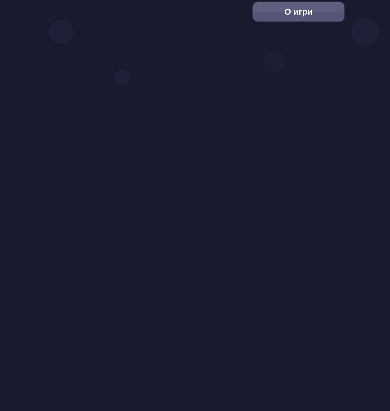
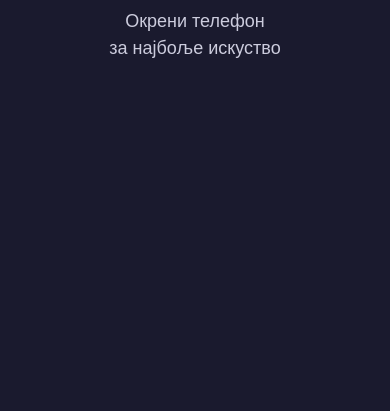
Before and after one commit to DimitrijeIT/hemija, a website built with Vite: page index.html in a window 390 px wide. Shown: the part 433-844 px from the top of the page. Built offline with nearby package versions, Linux system fonts and the light colour scheme; animation ran at ten frames a second.

Commit message:
Fix mobile viewport and orientation handling
- Use visualViewport API for reliable mobile sizing
- Manual renderer resize instead of resizeTo:window
- Handle orientationchange with delayed re-measure
- Debounced resize for rapid orientation transitions
- CSS: position:fixed body, 100dvh, viewport-fit=cover
- Prevent iOS rubber-band scroll, address bar interference
- Add portrait "rotate phone" overlay message
- Safe area support for notched devices

Co-Authored-By: Claude Opus 4.5 <noreply@anthropic.com>

```diff
--- a/index.html
+++ b/index.html
@@ -2,34 +2,85 @@
 <html lang="sr">
 <head>
   <meta charset="UTF-8" />
-  <meta name="viewport" content="width=device-width, initial-scale=1.0, maximum-scale=1.0, user-scalable=no" />
+  <meta name="viewport" content="width=device-width, initial-scale=1.0, maximum-scale=1.0, minimum-scale=1.0, user-scalable=no, viewport-fit=cover" />
   <meta name="apple-mobile-web-app-capable" content="yes" />
+  <meta name="apple-mobile-web-app-status-bar-style" content="black-translucent" />
   <meta name="mobile-web-app-capable" content="yes" />
+  <meta name="screen-orientation" content="landscape" />
   <title>HemiLab</title>
   <style>
     * { margin: 0; padding: 0; box-sizing: border-box; }
     html, body {
       width: 100%;
       height: 100%;
+      height: 100dvh;
       overflow: hidden;
-      background: #0a0a2e;
+      background: #1a1a2e;
       touch-action: none;
       -webkit-tap-highlight-color: transparent;
       user-select: none;
       -webkit-user-select: none;
+      -webkit-touch-callout: none;
+      overscroll-behavior: none;
+      position: fixed;
+      top: 0;
+      left: 0;
+      right: 0;
+      bottom: 0;
     }
     #game-container {
       width: 100%;
       height: 100%;
-      display: flex;
+      position: absolute;
+      top: 0;
+      left: 0;
+      overflow: hidden;
+    }
+    canvas {
+      display: block;
+      position: absolute;
+      top: 0;
+      left: 0;
+    }
+    #rotate-message {
+      display: none;
+      position: fixed;
+      inset: 0;
+      background: #1a1a2e;
+      color: #ccccdd;
+      font-family: Arial, Helvetica, sans-serif;
+      z-index: 9999;
+      flex-direction: column;
       align-items: center;
       justify-content: center;
+      text-align: center;
+      padding: 2rem;
     }
-    canvas { display: block; }
+    #rotate-message .icon {
+      font-size: 64px;
+      margin-bottom: 1rem;
+      animation: rotateHint 2s ease-in-out infinite;
+    }
+    #rotate-message p {
+      font-size: 18px;
+      line-height: 1.5;
+    }
+    @keyframes rotateHint {
+      0%, 100% { transform: rotate(0deg); }
+      25% { transform: rotate(90deg); }
+      75% { transform: rotate(90deg); }
+    }
+    @media (orientation: portrait) and (max-width: 900px) {
+      #rotate-message { display: flex; }
+    }
   </style>
 </head>
 <body>
   <div id="game-container"></div>
+  <div id="rotate-message">
+    <div class="icon">📱</div>
+    <p>Окрени телефон<br>за најбоље искуство</p>
+  </div>
   <script type="module" src="/src/main.js"></script>
 </body>
 </html>
--- a/src/core/Game.js
+++ b/src/core/Game.js
@@ -12,6 +12,7 @@ export class Game {
     this.offsetX = 0;
     this.offsetY = 0;
     this.gameContainer = null;
+    this._resizeTimer = null;
   }
 
   static getInstance() {
@@ -21,9 +22,15 @@ export class Game {
 
   async init() {
     this.app = new Application();
+
+    // Get actual viewport size (works better than resizeTo: window on mobile)
+    const vw = this._getViewportWidth();
+    const vh = this._getViewportHeight();
+
     await this.app.init({
       background: COLORS.BG_DARK,
-      resizeTo: window,
+      width: vw,
+      height: vh,
       antialias: true,
       resolution: Math.min(window.devicePixelRatio || 1, 2),
       autoDensity: true
@@ -34,17 +41,62 @@ export class Game {
 
     this.gameContainer = this.app.stage;
     this.resize();
-    window.addEventListener('resize', () => this.resize());
+
+    // Listen to multiple resize signals for mobile reliability
+    const doResize = () => this._debouncedResize();
+    window.addEventListener('resize', doResize);
+    window.addEventListener('orientationchange', () => {
+      // Orientation change needs a delay - browser hasn't updated dimensions yet
+      setTimeout(doResize, 100);
+      setTimeout(doResize, 300);
+    });
+
+    // visualViewport API is the most reliable on mobile
+    if (window.visualViewport) {
+      window.visualViewport.addEventListener('resize', doResize);
+    }
+
+    // Handle iOS address bar show/hide
+    window.addEventListener('scroll', () => {
+      window.scrollTo(0, 0);
+      doResize();
+    });
+  }
+
+  _getViewportWidth() {
+    return window.visualViewport ? window.visualViewport.width : window.innerWidth;
+  }
+
+  _getViewportHeight() {
+    return window.visualViewport ? window.visualViewport.height : window.innerHeight;
+  }
+
+  _debouncedResize() {
+    if (this._resizeTimer) clearTimeout(this._resizeTimer);
+    this._resizeTimer = setTimeout(() => this.resize(), 50);
+    // Also do an immediate resize for responsiveness
+    this.resize();
   }
 
   resize() {
-    const screenW = this.app.screen.width;
-    const screenH = this.app.screen.height;
+    const screenW = this._getViewportWidth();
+    const screenH = this._getViewportHeight();
+
+    // Resize the renderer to match actual viewport
+    this.app.renderer.resize(screenW, screenH);
+
     this.scale = Math.min(screenW / DESIGN_WIDTH, screenH / DESIGN_HEIGHT);
     this.offsetX = (screenW - DESIGN_WIDTH * this.scale) / 2;
     this.offsetY = (screenH - DESIGN_HEIGHT * this.scale) / 2;
     this.gameContainer.scale.set(this.scale);
     this.gameContainer.position.set(this.offsetX, this.offsetY);
+
+    // Ensure canvas fills the container
+    const canvas = this.app.canvas;
+    if (canvas) {
+      canvas.style.width = screenW + 'px';
+      canvas.style.height = screenH + 'px';
+    }
   }
 
   get ticker() {
```
